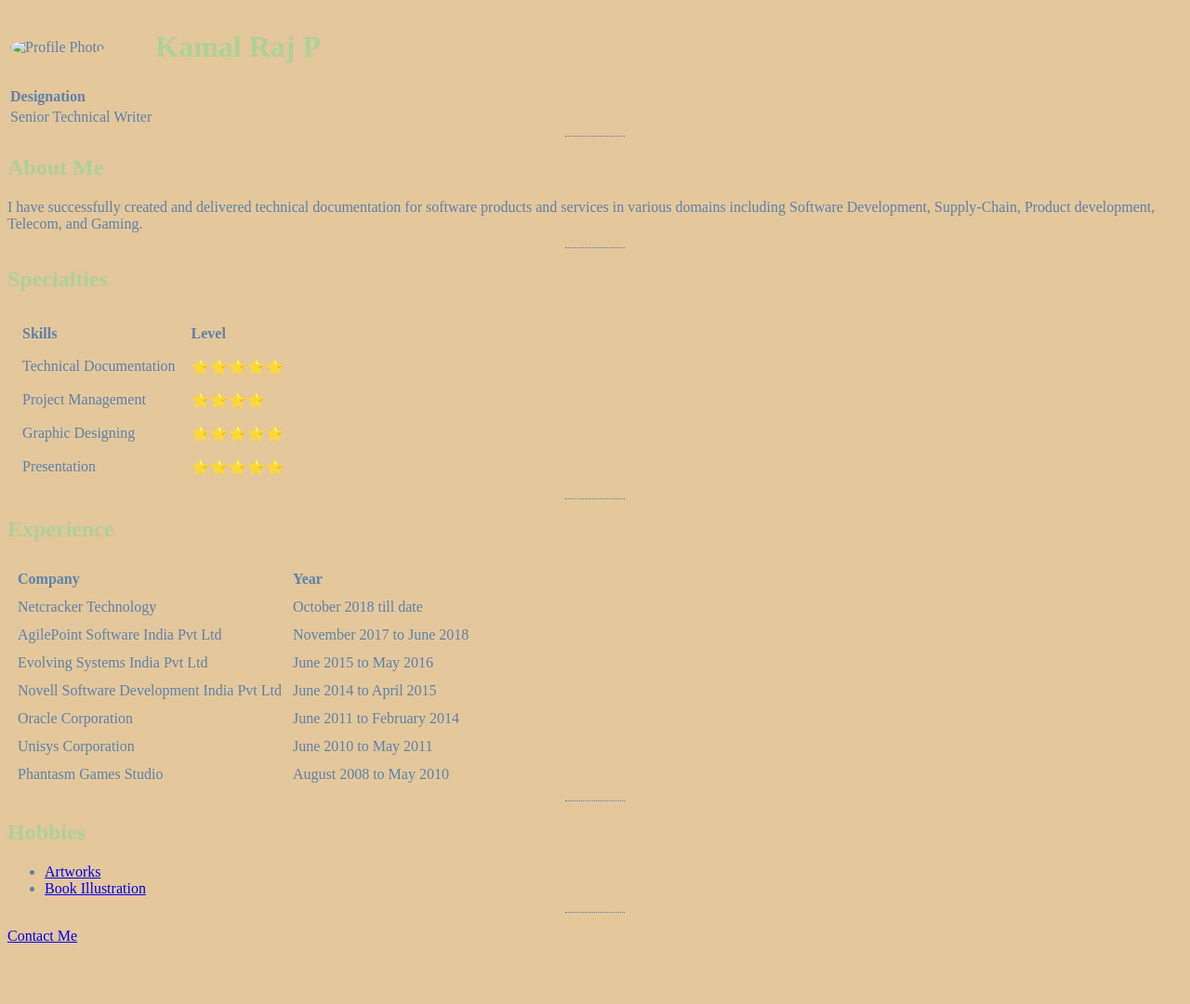
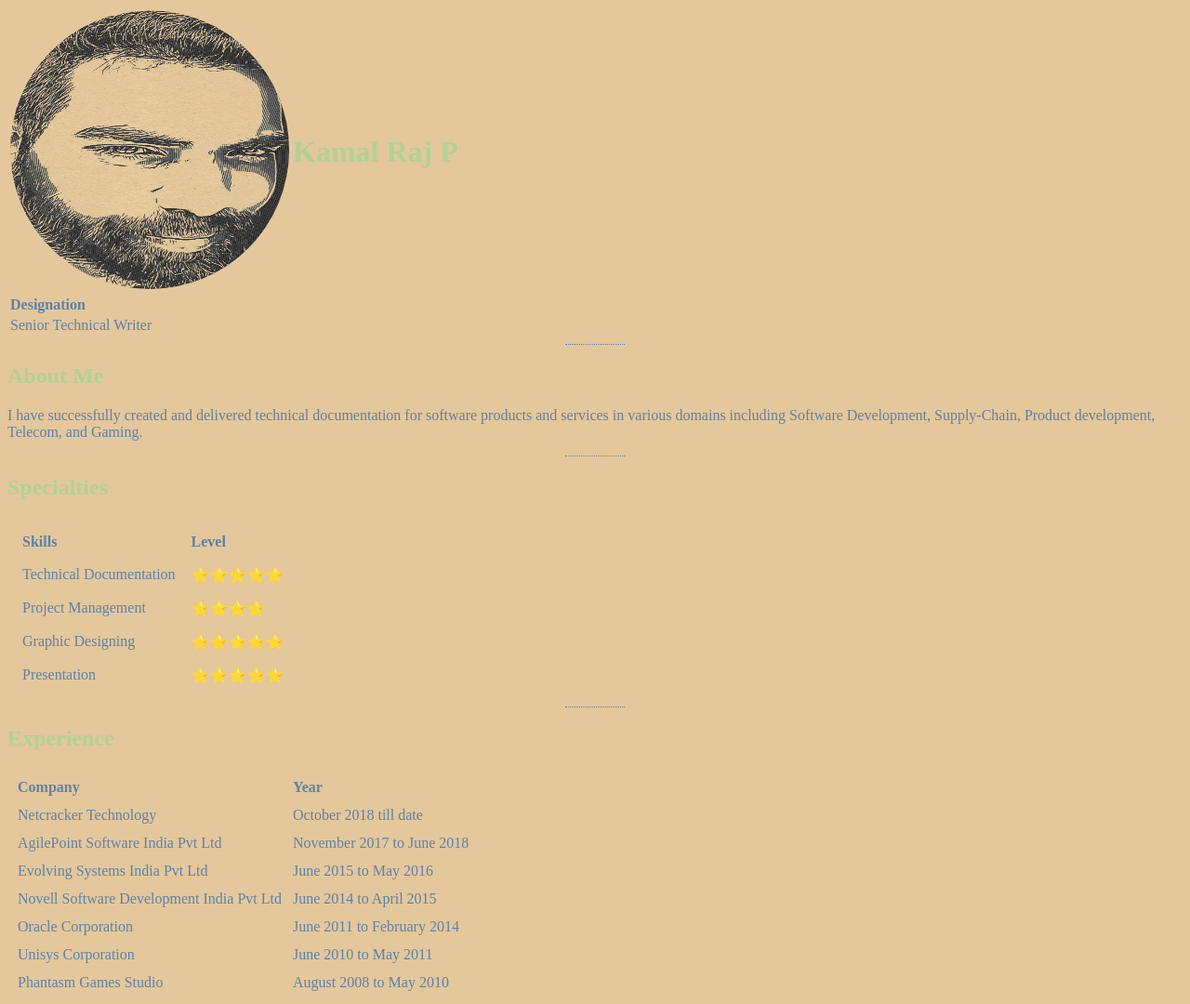
Before and after one commit to kamalraj21/CV, a plain HTML site: page index.html in a window 1280 px wide. Shown: the top 1080 px of the page at 93% size. Before the commit the page ends 1032 px from the top, so only its background shows below. Drawn offline with Linux system fonts and the light colour scheme; a script that the page names is missing.

Commit message:
img link update

```diff
--- a/index.html
+++ b/index.html
@@ -37,7 +37,7 @@
   <table>
     <tr>
       <td>
-      <img src="/image/comica1572204627358.jpg" alt="Profile Photo" style="width:300px;height:300px;></td></tr>
+      <img src="https://github.com/kamalraj21/CV/blob/master/images/comica1572204627358.jpg?raw=true" alt="Profile Photo" style="width:300px;height:300px;></td></tr>
     <tr>
       <td><h1>Kamal Raj P</h1></td>
   </tr>
```
